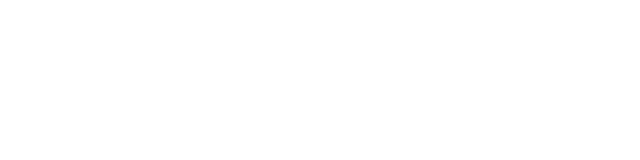
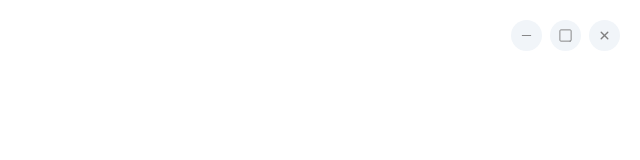
Before and after one commit to JenThomasJames/vox, a React (Create React App) app: page / in a window 1280 px wide. Shown: the top 160 px of the page, without its empty margins (640-1280 px from the left). Built offline with nearby package versions, Linux system fonts and the light colour scheme.

Commit message:
Feat: Add BrowserActions component to render close, maximize, minimize buttons

```diff
--- a/src/App.jsx
+++ b/src/App.jsx
@@ -1,8 +1,13 @@
 import "./App.css";
+import BroswerActions from "./components/BroswerActions";
 
 // width = 500, height = 850
 function App() {
-  return <div className="root-styles"></div>;
+  return (
+    <div className="root-styles min-h-screen min-w-full flex flex-col p-5">
+      <BroswerActions />
+    </div>
+  );
 }
 
 export default App;
--- /dev/null
+++ b/src/components/BroswerActions.jsx
@@ -0,0 +1,13 @@
+import { IoRemove, IoSquareOutline, IoClose } from "react-icons/io5";
+import IconButton from "./IconButton";
+const BroswerActions = () => {
+  return (
+    <div className="flex gap-2 min-w-full justify-end">
+      <IconButton icon={<IoRemove color="grey" size={15} />} />
+      <IconButton icon={<IoSquareOutline color="grey" size={15} />} />
+      <IconButton icon={<IoClose color="grey" size={15} />} />
+    </div>
+  );
+};
+
+export default BroswerActions;
```
